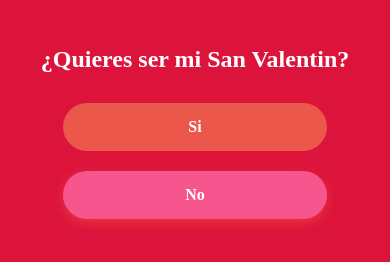
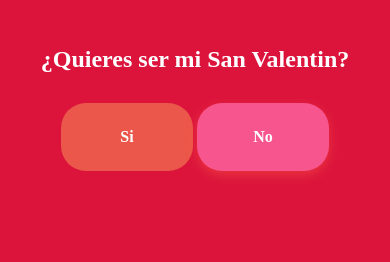
Before and after one commit to Masse06/SanValentinWeb, a plain HTML site: page index.html in a window 390 px wide. Drawn offline with Linux system fonts and the light colour scheme.

Commit message:
Mejorar diseño

```diff
--- a/style.css
+++ b/style.css
@@ -61,17 +61,17 @@ h1 {
 @media (max-width: 600px) {
     /* Para dispositivos con un ancho de pantalla de 600px o menos (como teléfonos móviles) */
     h1 {
-        font-size: 30px; /* Reducir el tamaño de la fuente */
+        font-size: 40px; /* Reducir el tamaño de la fuente */
     }
 
     .boton {
-        width: 80%;  /* Hacer los botones más anchos */
-        font-size: 18px; /* Aumentar el tamaño de fuente en los botones */
-        padding: 15px 0; /* Reducir el padding */
+        width: 40%;  /* Hacer los botones más anchos */
+        font-size: 24px; /* Aumentar el tamaño de fuente en los botones */
+        padding: 25px 0; /* Reducir el padding */
     }
 
     #boton1, #boton2 {
-        width: 80%;
+        width: 40%;
         margin: 10px 0; /* Espacio vertical entre los botones */
     }
 
```
